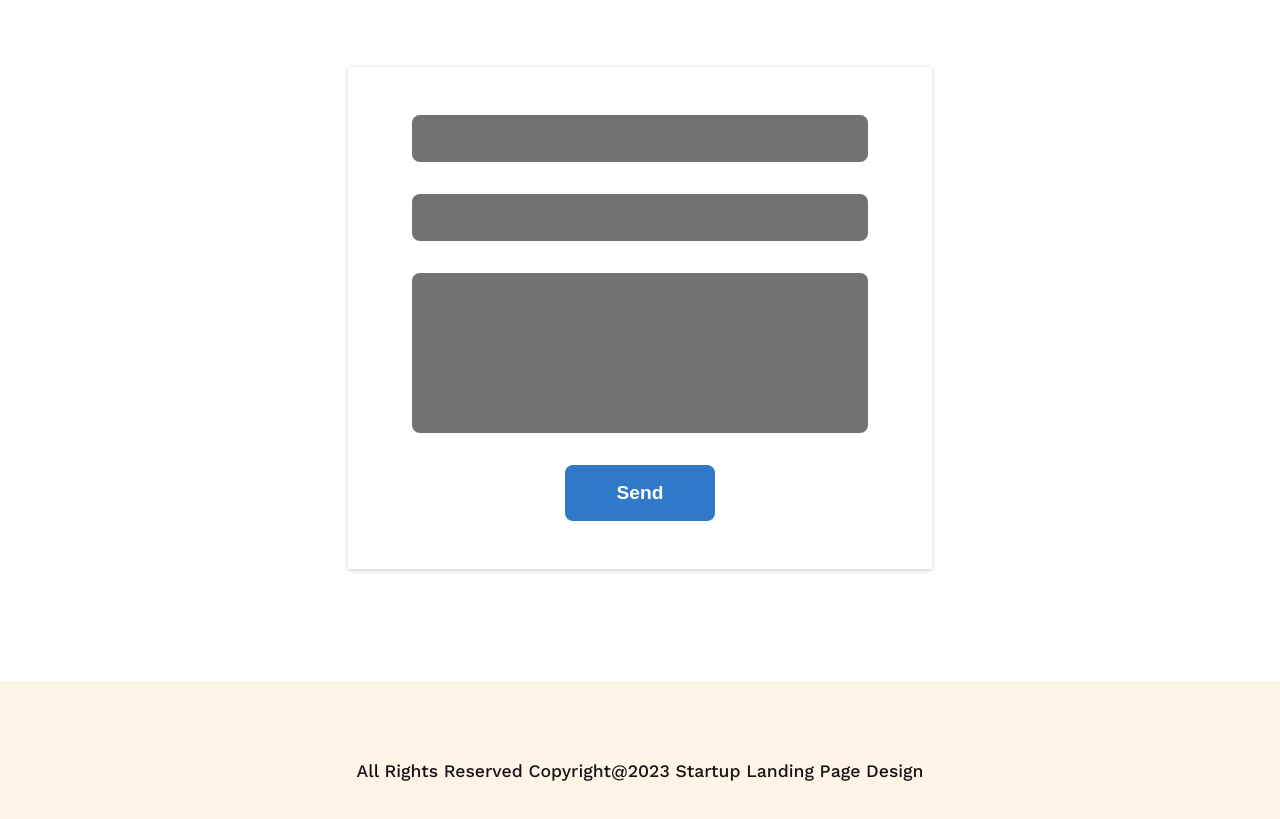
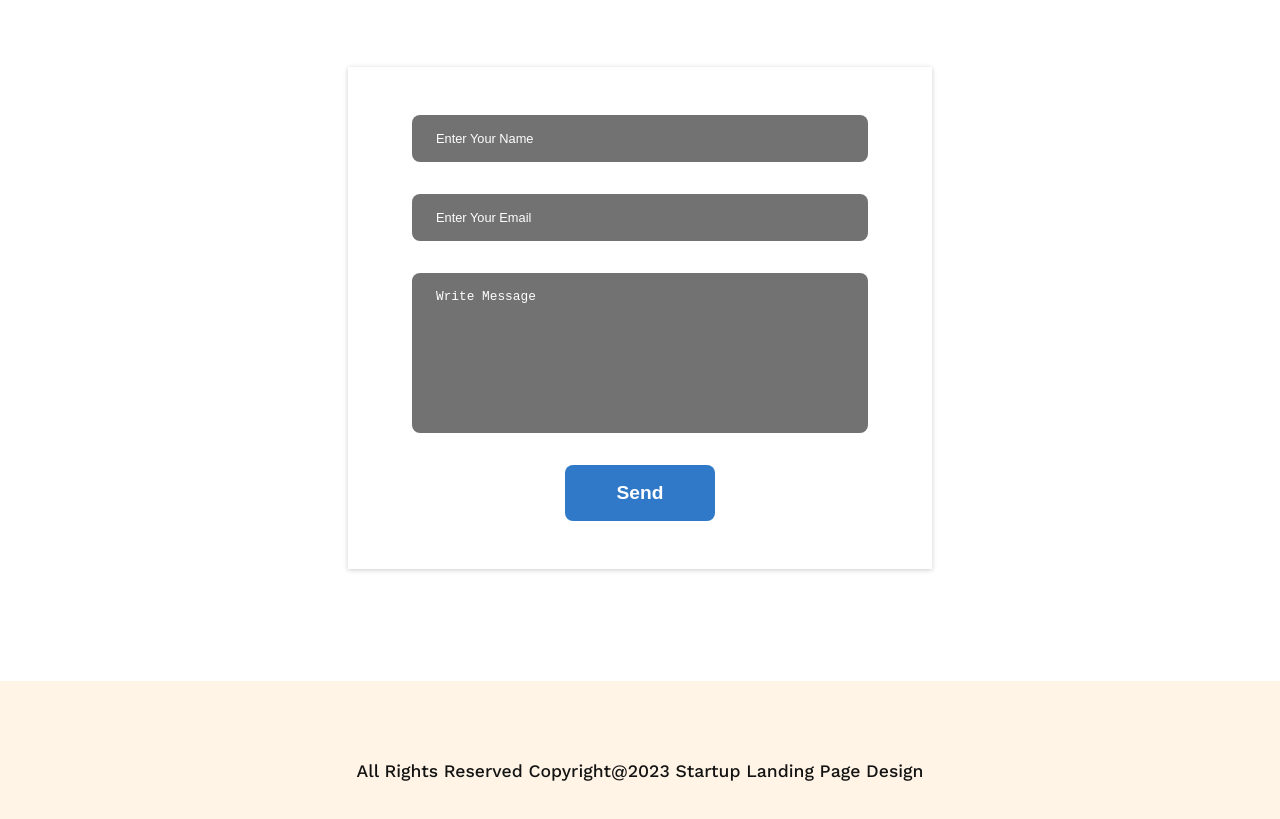
Before and after one commit to apurbomondal85/assignment-2, a plain HTML site: page index.html in a window 1280 px wide. Shown: the part 4273-5092 px from the top of the page. Drawn offline with nearby package versions, Linux system fonts and the light colour scheme.

Commit message:
fixed of contact

```diff
--- a/css/style.css
+++ b/css/style.css
@@ -355,6 +355,7 @@ header{
 }
 .contact-info form input::placeholder,.contact-info form textarea::placeholder{
     text-transform: capitalize;
+    color: var(--text-white);
 }
 .contact-info form textarea{
     height: 10rem;
```
